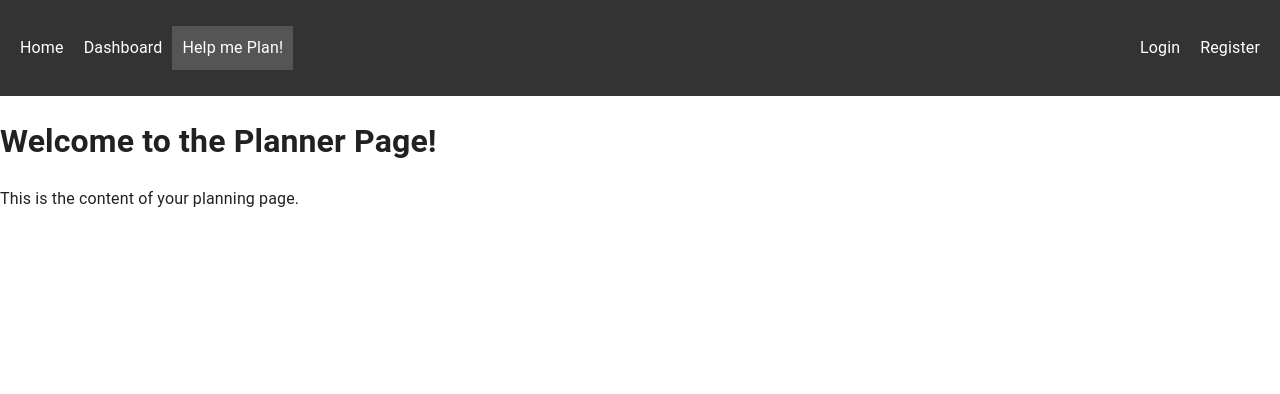
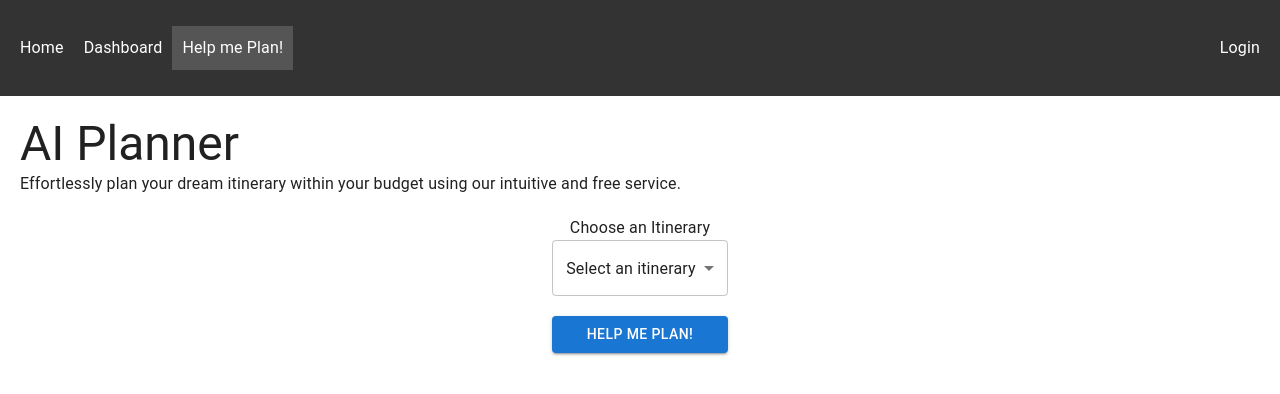
Before and after one commit to JuanZeBuilder/TT1_4, a React (Vite) app in the folder frontend/: page /planner in a window 1280 px wide. Shown: the top 394 px of the page. Built offline with nearby package versions, Linux system fonts and the light colour scheme.

Commit message:
Add planner page content

```diff
--- a/frontend/index.html
+++ b/frontend/index.html
@@ -2,7 +2,7 @@
 <html lang="en">
   <head>
     <meta charset="UTF-8" />
-    <link rel="icon" type="image/svg+xml" href="/vite.svg" />
+    <link rel="icon" href="/favicon.ico" />
     <meta name="viewport" content="width=device-width, initial-scale=1.0" />
     <title>Itinerary Planner</title>
   </head>
--- a/frontend/src/components/Navbar/Navbar.tsx
+++ b/frontend/src/components/Navbar/Navbar.tsx
@@ -70,14 +70,6 @@ const Navbar: React.FC<NavbarProps> = ({ path }: NavbarProps) => {
               >
                 Login
               </li>
-              <li
-                className={`nav-item ${
-                  activeNavItem === "register" ? "active" : ""
-                }`}
-                onClick={() => handleNavItemClick("register")}
-              >
-                Register
-              </li>
             </li>
           )}
         </ul>
--- a/frontend/src/main.tsx
+++ b/frontend/src/main.tsx
@@ -14,7 +14,6 @@ import DashboardPage from "./pages/DashboardPage.tsx";
 import HomePage from "./pages/HomePage.tsx";
 import PlannerPage from "./pages/PlannerPage.tsx";
 import LoginPage from "./pages/LoginPage.tsx";
-import RegisterPage from "./pages/RegisterPage.tsx";
 
 const router = createBrowserRouter(
   createRoutesFromElements(
@@ -24,7 +23,6 @@ const router = createBrowserRouter(
       <Route path="dashboard" element={<DashboardPage />} />
       <Route path="planner" element={<PlannerPage />} />
       <Route path="login" element={<LoginPage />} />
-      <Route path="register" element={<RegisterPage />} />
     </Route>
   )
 );
--- a/frontend/src/pages/LoginPage.tsx
+++ b/frontend/src/pages/LoginPage.tsx
@@ -8,41 +8,44 @@ import Navbar from "../components/Navbar/Navbar";
 const LoginPage = () => {
   const backendURL = "http://localhost:5000/";
   const { isLoggedIn, login } = useAuth();
-  const [email, setEmail] = useState("");
+  const [accountId, setAccountId] = useState("");
   const [password, setPassword] = useState("");
   const [error, setError] = useState("");
   const navigate = useNavigate();
 
   const handleLogin = async () => {
-    try {
-      const response = await fetch(backendURL + "users/login", {
-        method: "POST",
-        headers: {
-          "Content-Type": "application/json",
-        },
-        body: JSON.stringify({ email, password }),
-      });
+    login();
+    navigate("/home");
 
-      if (response.ok) {
-        // Authentication successful, handle the success (e.g., store tokens or redirect)
-        const data = await response.json();
-        console.log(data["code"]);
-        if (data["code"] === 200) {
-          login();
-          navigate("/home");
-        } else {
-          setError("Invalid username or password");
-        }
-      }
-    } catch (error) {
-      console.error("Error during login:", error);
-      setError("An error occurred during login");
-    }
+    // try {
+    //   const response = await fetch(backendURL + "users/login", {
+    //     method: "POST",
+    //     headers: {
+    //       "Content-Type": "application/json",
+    //     },
+    //     body: JSON.stringify({ ACCOUNT_ID: accountId, PASSWORD: password }),
+    //   });
+
+    //   if (response.ok) {
+    //     // Authentication successful, handle the success (e.g., store tokens or redirect)
+    //     const data = await response.json();
+    //     console.log(data["code"]);
+    //     if (data["code"] === 200) {
+    //       login();
+    //       navigate("/home");
+    //     } else {
+    //       setError("Invalid username or password");
+    //     }
+    //   }
+    // } catch (error) {
+    //   console.error("Error during login:", error);
+    //   setError("An error occurred during login");
+    // }
   };
 
   return (
     <>
-      <Navbar path="login"/>
+      <Navbar path="login" />
       {isLoggedIn ? (
         <h2>You are already logged in.</h2>
       ) : (
@@ -53,9 +56,9 @@ const LoginPage = () => {
             <label htmlFor="accountId">Account ID:</label>
             <input
               type="text"
-              id="email"
-              value={email}
-              onChange={(e) => setEmail(e.target.value)}
+              id="accountId"
+              value={accountId}
+              onChange={(e) => setAccountId(e.target.value)}
             />
           </div>
           <div>
--- a/frontend/src/pages/PlannerPage.tsx
+++ b/frontend/src/pages/PlannerPage.tsx
@@ -1,16 +1,120 @@
 // Planner.tsx
 
-import React from 'react';
-import Navbar from '../components/Navbar/Navbar';
+import React, { useState } from "react";
+import Navbar from "../components/Navbar/Navbar";
+import {
+  Box,
+  Button,
+  FormControl,
+  MenuItem,
+  Select,
+  Typography,
+} from "@mui/material";
 
 const PlannerPage: React.FC = () => {
+  const [selectedValue, setSelectedValue] = useState("");
+  const [plannedItineraryText, setPlannedItineraryText] = useState("");
+  const [isCopied, setIsCopied] = useState(false);
+
+  const itineraries = [
+    {
+      userId: "user1",
+      title: "Trip to Europe",
+      budget: "$5000",
+      country: "France",
+      destinations: ["Paris", "Nice", "Lyon"],
+    },
+    {
+      userId: "user2",
+      title: "Adventure in Asia",
+      budget: "$3000",
+      country: "Japan",
+      destinations: ["Tokyo", "Osaka", "Kyoto"],
+    },
+    // Add more itineraries as needed
+  ];
+
+  const handleChange = (event) => {
+    setSelectedValue(event.target.value);
+    setIsCopied(false); // Reset the copied state when selecting a new itinerary
+    setPlannedItineraryText("");
+  };
+
+  const planItinerary = () => {
+    // Add your API call logic here
+    // You can use selectedItinerary to fetch the details of the selected itinerary
+    const plannedItinerary = `Planning itinerary: ${JSON.stringify(
+      itineraries[selectedValue]
+    )}`;
+
+    setPlannedItineraryText(plannedItinerary);
+  };
+
+  const handleCopyToClipboard = () => {
+    navigator.clipboard.writeText(plannedItineraryText);
+    setIsCopied(true);
+  };
+
   return (
     <div>
-      <Navbar path="planner"/>
-      <div className="content">
-        <h1>Welcome to the Planner Page!</h1>
-        <p>This is the content of your planning page.</p>
-      </div>
+      <Navbar path="planner" />
+      <Box style={{ marginTop: "20px", marginLeft: "20px" }}>
+        <Typography variant="h3">AI Planner</Typography>
+        <Typography>
+          Effortlessly plan your dream itinerary within your budget using our
+          intuitive and free service.
+        </Typography>
+      </Box>
+      <Box
+        display="flex"
+        flexDirection="column"
+        alignItems="center"
+        minHeight="100vh"
+        style={{ marginTop: "20px" }}
+      >
+        <Typography>Choose an Itinerary</Typography>
+        <FormControl>
+          <Select
+            value={selectedValue}
+            onChange={handleChange}
+            displayEmpty
+            inputProps={{ "aria-label": "Select" }}
+          >
+            <MenuItem value="" disabled>
+              Select an itinerary
+            </MenuItem>
+            {itineraries.map((itinerary, index) => (
+              <MenuItem key={index} value={index}>
+                {itinerary.title} - {itinerary.country}
+              </MenuItem>
+            ))}
+          </Select>
+          <Button
+            variant="contained"
+            color="primary"
+            onClick={planItinerary}
+            style={{ marginTop: "20px" }}
+          >
+            Help Me Plan!
+          </Button>
+        </FormControl>
+        <Box>
+          {plannedItineraryText && (
+            <Box style={{ marginTop: "20px" }}>
+              <Typography variant="body1">{plannedItineraryText}</Typography>
+              <Button
+                variant="outlined"
+                color="primary"
+                onClick={handleCopyToClipboard}
+                disabled={isCopied} // Disable the button when it's already clicked
+                style={{ marginTop: "10px" }}
+              >
+                {isCopied ? "Copied!" : "Copy to Clipboard"}
+              </Button>
+            </Box>
+          )}
+        </Box>
+      </Box>
     </div>
   );
 };
--- a/frontend/src/pages/RegisterPage.tsx
+++ /dev/null
@@ -1,106 +0,0 @@
-import React, { useState } from "react";
-import Navbar from "../components/Navbar/Navbar";
-
-const RegisterPage: React.FC = () => {
-  const backendURL = "http://localhost:8080/";
-  const [first_name, setFirst_name] = useState("");
-  const [last_name, setLast_name] = useState("");
-  const [email, setEmail] = useState("");
-  const [password, setPassword] = useState("");
-  const [confirmPassword, setConfirmPassword] = useState("");
-  const [error, setError] = useState("");
-
-  const handleRegister = async () => {
-    // Check if passwords match before submitting to the backend
-    if (password !== confirmPassword) {
-      setError("Passwords do not match");
-      return;
-    }
-
-    try {
-      // Your registration logic here
-      const response = await fetch(backendURL + "users/register", {
-        method: "POST",
-        headers: {
-          "Content-Type": "application/json",
-        },
-        body: JSON.stringify({ email, first_name, last_name, password }),
-      });
-
-      if (response.ok) {
-        const data = await response.json();
-        console.log(data["code"], data["message"]);
-        // Registration successful, handle success
-        if (data["code"] == 400) {
-          setError(data["message"]);
-        }
-      } else {
-        // Registration failed, handle error
-        const errorData = await response.json();
-        setError(errorData.message || "Registration failed");
-      }
-    } catch (error) {
-      console.error("Error during registration:", error);
-      setError("An error occurred during registration");
-    }
-  };
-
-  return (
-    <div>
-      <Navbar path="register" />
-
-      <h2>Register Now</h2>
-      <div>
-        <label htmlFor="first_name">First Name:</label>
-        <input
-          type="text"
-          id="first_name"
-          value={first_name}
-          onChange={(e) => setFirst_name(e.target.value)}
-        />
-      </div>
-      <div>
-        <label htmlFor="last_name">Last Name:</label>
-        <input
-          type="text"
-          id="last_name"
-          value={last_name}
-          onChange={(e) => setLast_name(e.target.value)}
-        />
-      </div>
-      <div>
-        <label htmlFor="email">Email:</label>
-        <input
-          type="text"
-          id="email"
-          value={email}
-          onChange={(e) => setEmail(e.target.value)}
-        />
-      </div>
-      <div>
-        <label htmlFor="password">Password:</label>
-        <input
-          type="password"
-          id="password"
-          value={password}
-          onChange={(e) => setPassword(e.target.value)}
-        />
-      </div>
-      <div>
-        <label htmlFor="confirmPassword">Confirm Password:</label>
-        <input
-          type="password"
-          id="confirmPassword"
-          value={confirmPassword}
-          onChange={(e) => setConfirmPassword(e.target.value)}
-        />
-      </div>
-      {error && <p style={{ color: "red" }}>{error}</p>}
-      <div>
-        <button onClick={handleRegister}>Register</button>
-      </div>
-    </div>
-  );
-};
-
-export default RegisterPage;
```
Also changed, not shown: frontend/public/dbs-logo-big.png (added), 1 other file (tests, documents, lock files or other folders).
